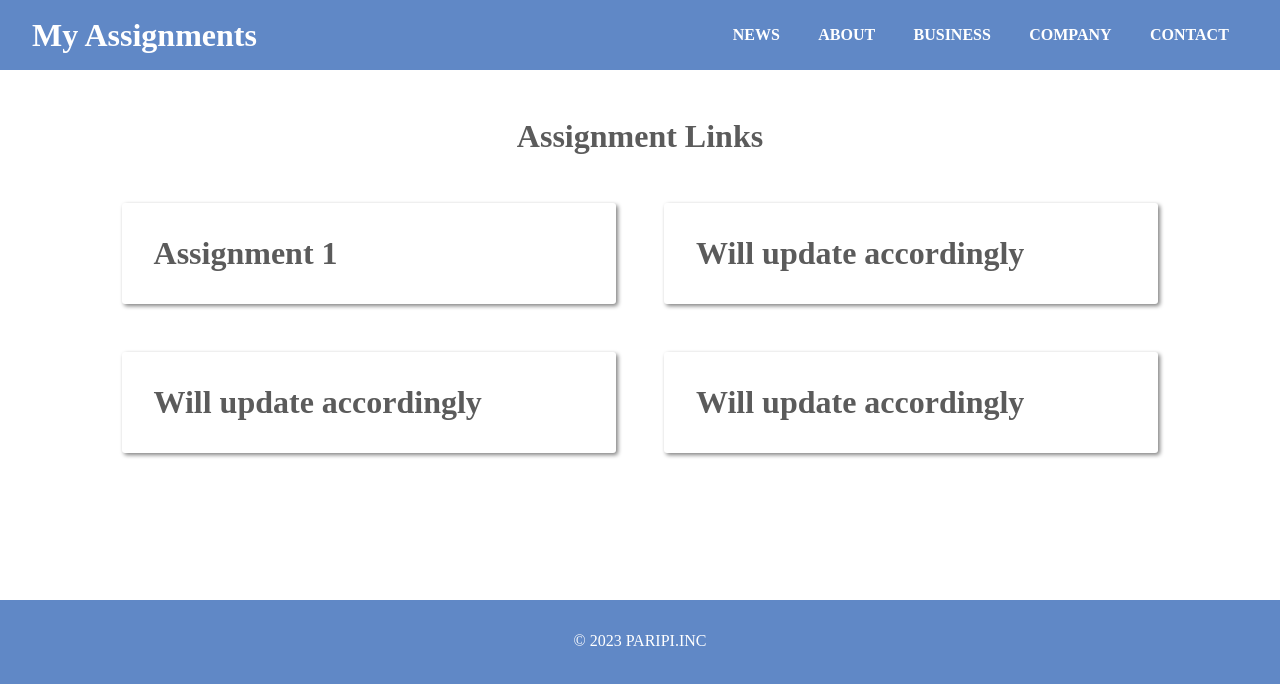
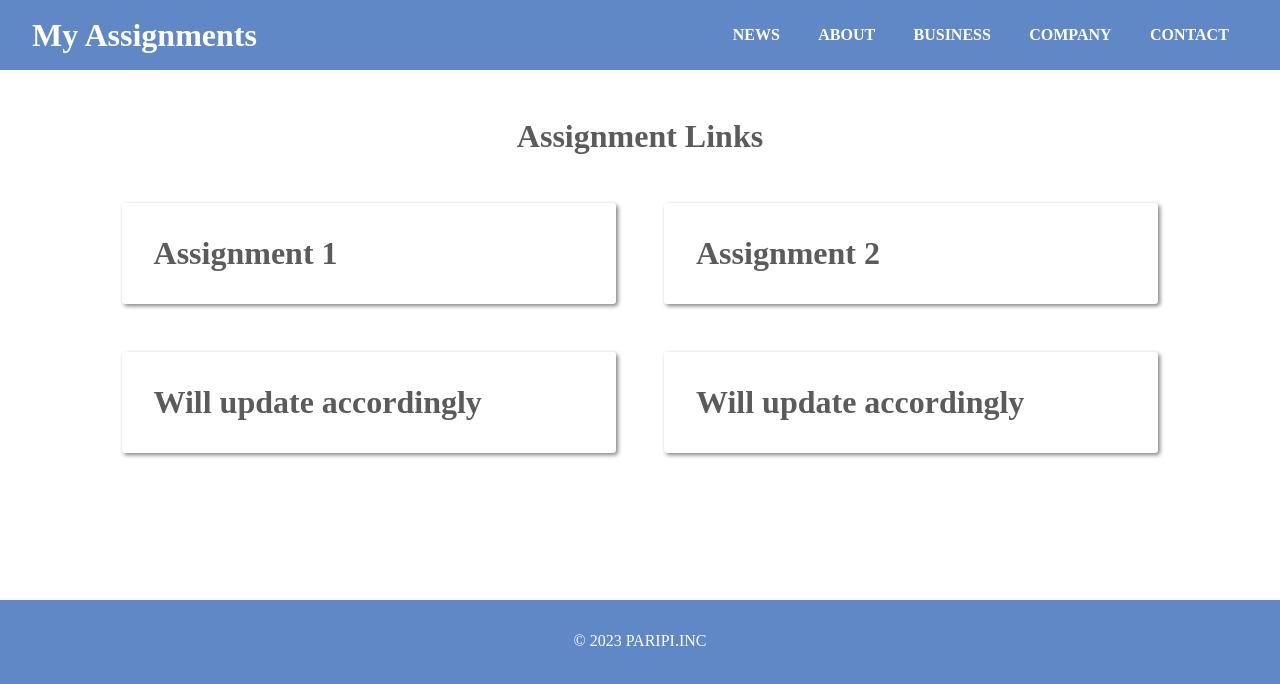
Before and after one commit to paripidansyaku/assignment-repo, a plain HTML site: page index.html in a window 1280 px wide. Drawn offline with Linux system fonts and the light colour scheme.

Commit message:
Update index.html

```diff
--- a/index.html
+++ b/index.html
@@ -26,7 +26,7 @@
       </div>
       <div class="link-container">
         <a href="./assignment1/assignment1.html" class="link-card">Assignment 1</a>
-        <a class="link-card not-uploaded">Will update accordingly</a>
+        <a href="./assignment2/assignment2.html" class="link-card not-uploaded">Assignment 2</a>
         <a class="link-card not-uploaded">Will update accordingly</a>
         <a class="link-card not-uploaded">Will update accordingly</a>
       </div>
```
